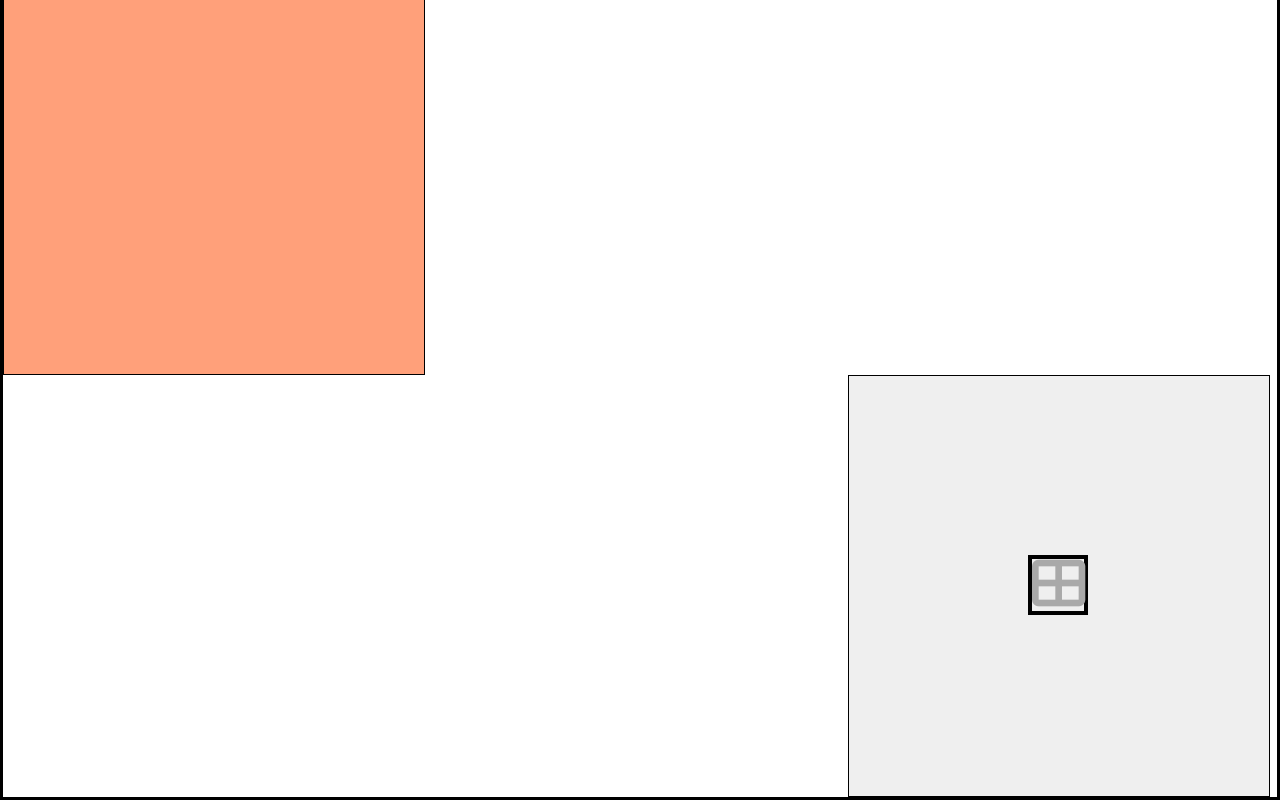
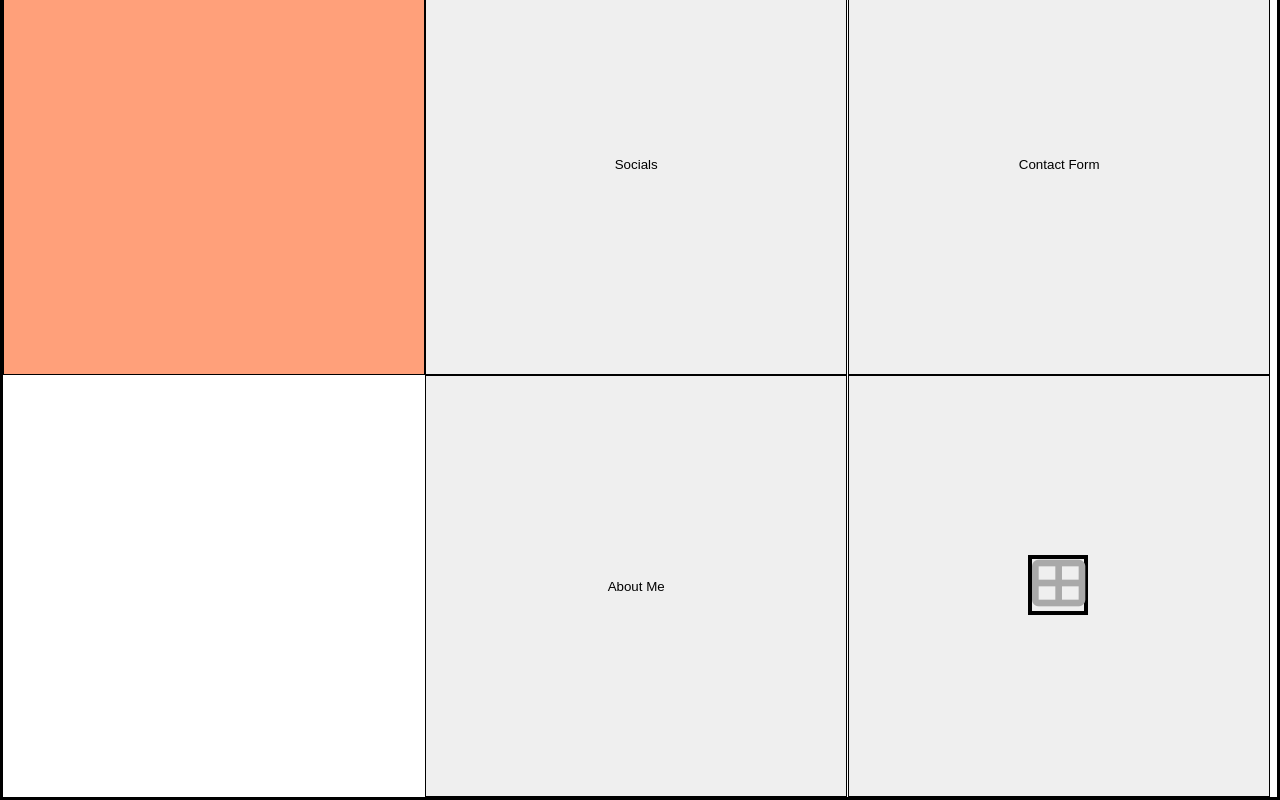
Before and after one commit to scwdev/portfolio-landing, a plain HTML site: page index.html in a window 1280 px wide. Both pictures are taken after a click on the button 1058 px from the left and 2326 px from the top of the page. Shown: the part 1740-2540 px from the top of the page. Drawn offline with nearby package versions, Linux system fonts and the light colour scheme.

Commit message:
nav button displays nav buttons

```diff
--- a/css/styles.css
+++ b/css/styles.css
@@ -12,6 +12,7 @@ body {
 
 main {
     display: grid;
+    perspective: calc(3*(var(--tile)));
     grid-template: repeat(6, var(--tile)) / repeat(3, var(--tile));
     padding: 0;
 
@@ -78,8 +79,12 @@ main .tiles {
 }
 
 .nav-elements {
-    transition-duration: .5s;
-    transform: rotateX(90deg);
+    margin: 0;
+    padding: 0;
+    transform-origin: top;
+    backface-visibility: hidden;
+    transform: rotateX(-90deg)
+
 }
 
 .nav-elements#about-me {
--- a/index.html
+++ b/index.html
@@ -7,7 +7,7 @@
     <title>Document</title>
     <script src="https://kit.fontawesome.com/3c71cbc02f.js" crossorigin="anonymous"></script>
     <script src="https://code.jquery.com/jquery-3.6.0.js" integrity="sha256-H+K7U5CnXl1h5ywQfKtSj8PCmoN9aaq30gDh27Xc0jk=" crossorigin="anonymous"></script>
-    <script src="js/app.js"></script>
+    <script src="js/app.js" defer></script>
     <link rel="stylesheet" href="css/styles.css">
 </head>
 <body>
@@ -24,10 +24,11 @@
                 <li>Placeholder</li>
             </ul>
         </nav> -->
-        <button class="tiles" id="nav-button"><i class="fas fa-th-large"></i></button>
-        <button class='tiles nav-elements' id="about-me">About Me</button>
-        <button class='tiles nav-elements' id="contact-form">Contact Form</button>
-        <button class='tiles nav-elements' id="socials">Socials</button>
+
+        <button id="nav-button"><i class="fas fa-th-large"></i></button>
+        <button class='nav-elements' id="about-me">About Me</button>
+        <button class='nav-elements' id="contact-form">Contact Form</button>
+        <button class='nav-elements' id="socials">Socials</button>
         <section class="tiles front-and-center" id="proj-1">Project 1</section>
         <section class="tiles" id="proj-2">Project 2</section>
         <section class="tiles" id="proj-3">Project 3</section>
--- a/js/app.js
+++ b/js/app.js
@@ -0,0 +1,28 @@
+
+
+const $navButton = $('#nav-button')
+
+const navShow = () => {
+    // console.log('test')
+    $('.nav-elements').css({
+        'transition-duration': '.5s',
+        'transform': 'rotateX(0deg)'
+    })
+}
+
+const navHide = () => {
+    if ($('.nav-elements').css('transform') === 'matrix(1, 0, 0, 1, 0, 0)') {
+        $('.nav-elements').css('transform','rotateX(-90deg)')
+    }   }
+
+// navShow()
+
+// Nav down
+$navButton.on('click', navShow)
+// Nav up
+$(window).on('click', (e) => {
+    console.log(e.target.className)
+    if (e.target.className !== 'nav-elements') {
+        navHide()
+    }
+})
```
Also changed, not shown: 1 other file.
